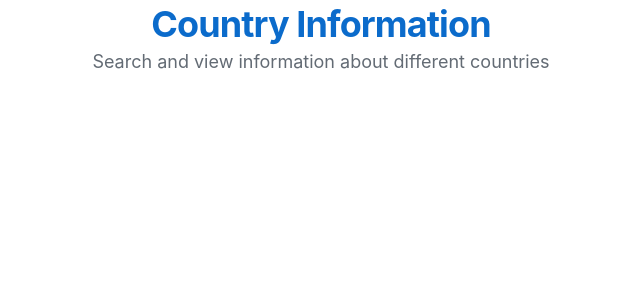
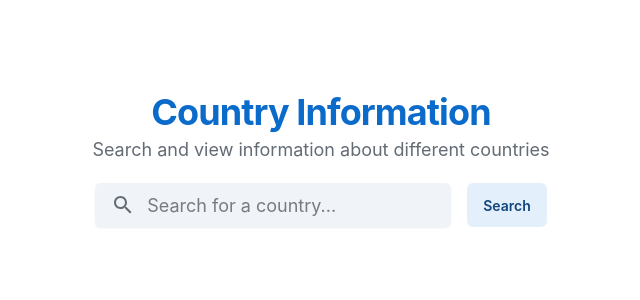
Before and after one commit to girumel/country-info, a React (Create React App) app: page / in a window 1280 px wide. Shown: the top 300 px of the page, without its empty margins (319-959 px from the left). Built offline with nearby package versions, Linux system fonts and the light colour scheme.

Commit message:
Add search bar component

```diff
--- a/src/App.tsx
+++ b/src/App.tsx
@@ -1,6 +1,7 @@
 import React from "react";
 import Grid from "@mui/joy/Grid";
 import HeaderBanner from "./components/HeaderBanner";
+import SearchBar from "./components/SearchBar";
 
 const App = () => {
   return (
@@ -13,6 +14,7 @@ const App = () => {
         textAlign="center"
       >
         <HeaderBanner />
+        <SearchBar />
       </Grid>
     </>
   );
--- /dev/null
+++ b/src/components/SearchBar.tsx
@@ -0,0 +1,39 @@
+import React, { useState } from "react";
+import { getCountry } from "../services/RestCountries";
+import { Button, FormControl, Input, Stack } from "@mui/joy";
+import SearchIcon from "@mui/icons-material/Search";
+
+const SearchBar = () => {
+  const [input, setInput] = useState("");
+  const [country, setCountry] = useState(null);
+
+  const handleSearch = async () => {
+    const country = await getCountry(input);
+    setCountry(country[0]);
+  };
+
+  return (
+    <>
+      <form onSubmit={handleSearch}>
+        <Stack direction="row" spacing={2}>
+          <FormControl>
+            <Input
+              required
+              value={input}
+              onChange={(event) => setInput(event.target.value)}
+              startDecorator={<SearchIcon />}
+              placeholder="Search for a country..."
+              variant="soft"
+              size="lg"
+            />
+          </FormControl>
+
+          <Button onClick={handleSearch} type="submit" variant="soft">
+            Search
+          </Button>
+        </Stack>
+      </form>
+    </>
+  );
+};
+export default SearchBar;
--- a/src/index.css
+++ b/src/index.css
@@ -1,13 +1,4 @@
-body {
-  margin: 0;
-  font-family: -apple-system, BlinkMacSystemFont, 'Segoe UI', 'Roboto', 'Oxygen',
-    'Ubuntu', 'Cantarell', 'Fira Sans', 'Droid Sans', 'Helvetica Neue',
-    sans-serif;
-  -webkit-font-smoothing: antialiased;
-  -moz-osx-font-smoothing: grayscale;
+.header, .country-card {
+  margin-top: 60px;
+  padding: 20px;
 }
-
-code {
-  font-family: source-code-pro, Menlo, Monaco, Consolas, 'Courier New',
-    monospace;
-}
```
